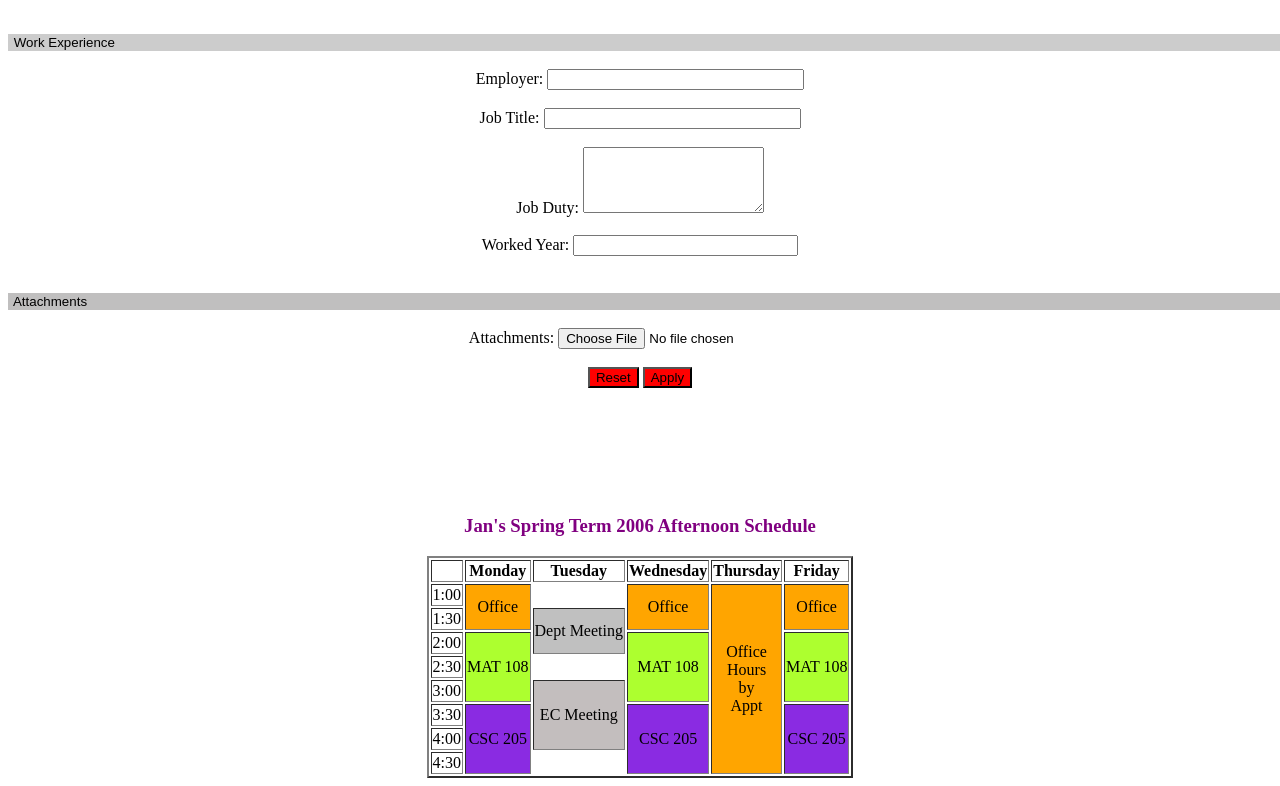
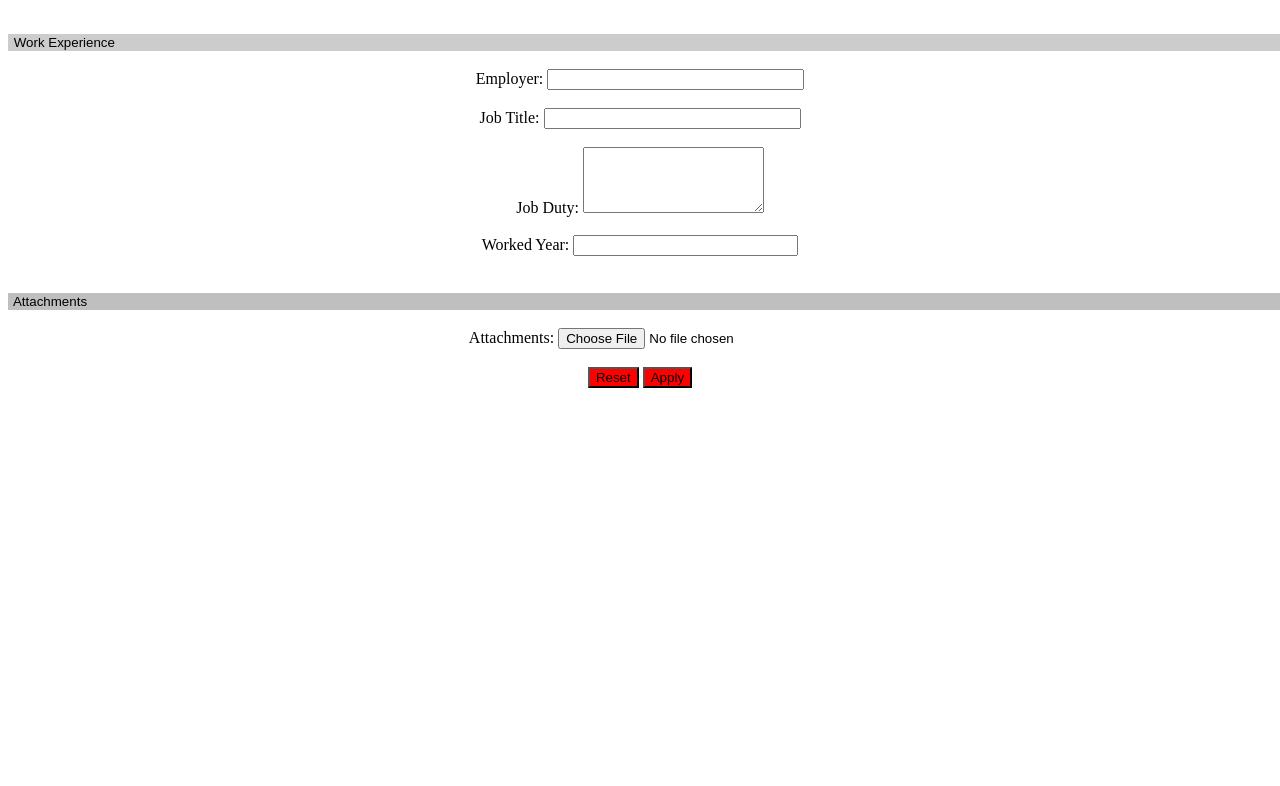
Before and after one commit to UmerAwan90/HTML-Form-Table, a plain HTML site: page index.html in a window 1280 px wide. Shown: the part 887-1673 px from the top of the page. After the commit the page ends 1283 px from the top, so only its background shows below. Drawn offline with Linux system fonts and the light colour scheme.

Commit message:
Update index.html

```diff
--- a/index.html
+++ b/index.html
@@ -95,66 +95,6 @@
         <button style="background-color: red;" type="button">Reset</button>      <button style="background-color: red;" type="button">Apply</button>
     </center>
 </form>
-    <br /><br /><br /><br /><br /><br />
-    <center>
-        <font color="purple"><h3>Jan's Spring Term 2006 Afternoon Schedule</h3></font>
-    <table border="2xp" style="text-align: center;">
 
-        <tr>
-
-            <th></th>
-            <th>Monday</th>
-            <th>Tuesday</th>
-            <th>Wednesday</th>
-            <th>Thursday</th>
-            <th>Friday</th>
-        </tr>
-
-        <tr>
-            <td>1:00</td>
-            <td rowspan="2" style="background-color: orange;">Office</td>
-            <td style="border: none;"></td>
-            <td rowspan="2" style="background-color: orange;">Office</td>
-            <td rowspan="8" style="background-color: orange;">Office<br /> Hours<br /> by<br /> Appt</td>
-            <td rowspan="2" style="background-color: orange;">Office</td>
-        </tr>
-
-        <tr>
-            <td>1:30</td>
-            <td rowspan="2" style="background-color: silver;" >Dept Meeting</td>
-        </tr>
-
-         <tr>
-            <td>2:00</td>
-            <td rowspan="3" style="background-color: greenyellow;">MAT 108</td>
-            <td rowspan="3" style="background-color: greenyellow;">MAT 108</td>
-            <td rowspan="3" style="background-color: greenyellow;">MAT 108</td>
-         </tr>
-
-        <tr>
-            <td>2:30</td>
-        </tr>
-
-        <tr>
-            <td>3:00</td>
-            <td rowspan="3" style="background-color: rgb(195, 190, 190);" >EC Meeting</td>
-        </tr>
-
-        <tr>
-            <td>3:30</td>
-            <td rowspan="3" style="background-color: blueviolet;">CSC 205</td>
-            <td rowspan="3" style="background-color: blueviolet;">CSC 205</td>
-            <td rowspan="3" style="background-color: blueviolet;">CSC 205</td>
-        </tr>
-
-         <tr>
-            <td>4:00</td>
-        </tr>
-
-        <tr>
-            <td>4:30</td>
-        </tr>
-    </table>
-</center>
 </body>
 </html>
```
